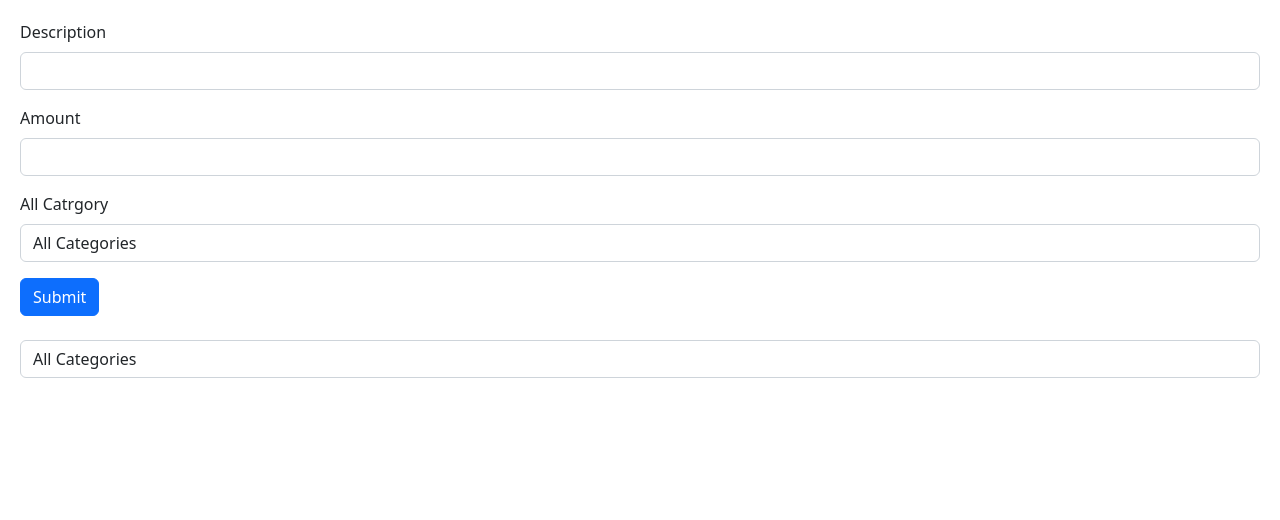
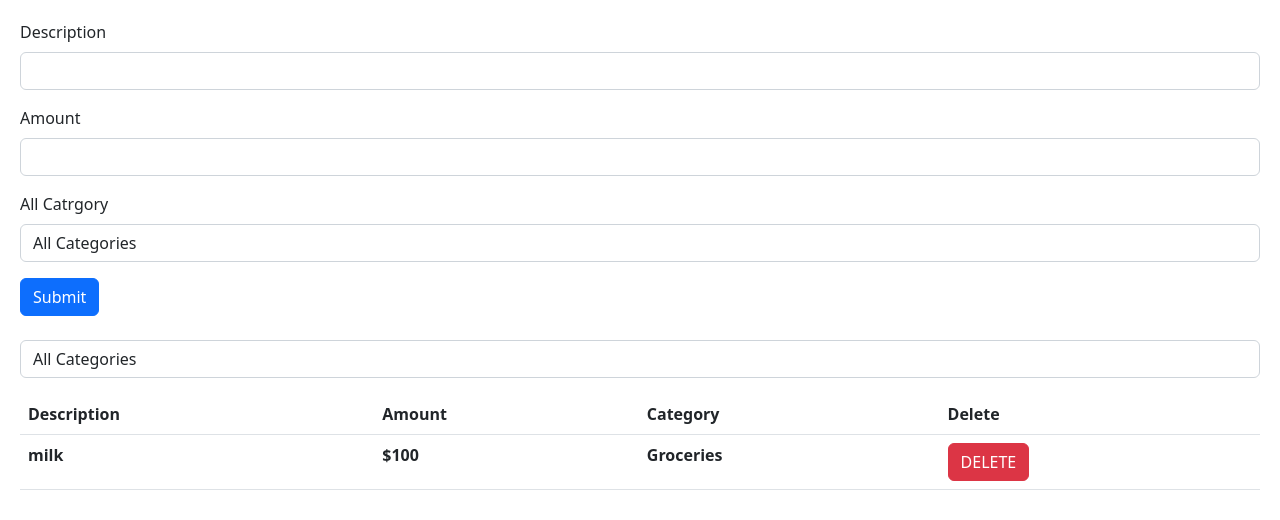
Before and after one commit to Zawa-ll/Expense-Tracker, a React (Create React App) app: page / in a window 1280 px wide. Shown: the top 520 px of the page. Built offline with nearby package versions, Linux system fonts and the light colour scheme.

Commit message:
adding expenses completed

```diff
--- a/src/components/Form.tsx
+++ b/src/components/Form.tsx
@@ -1,6 +1,6 @@
 import React, { useState } from 'react'
 import 'bootstrap/dist/css/bootstrap.css'
-import { appendErrors, FieldValues, useForm } from 'react-hook-form'
+import { useForm } from 'react-hook-form'
 
 interface FormData {
     description: string;
@@ -88,7 +88,33 @@ const Form = () => {
                     </select>
                 </div>
             </form>
+            <table className="table">
+                <thead>
+                    <tr>
+                        <th>Description</th>
+                        <th>Amount</th>
+                        <th>Category</th>
+                        <th>Delete</th>
+                    </tr>
+                </thead>
+                <tbody>
+                    <>
+                        {expenses.map(expense => {
+                            return (
+                                <tr>
+                                    <th>{expense.description}</th>
+                                    <th>${expense.amount}</th>
+                                    <th>{expense.category}</th>
+                                    <th>
+                                        <button className="btn btn-danger">DELETE</button>
+                                    </th>
+                                </tr>
+                            )
+                        })}
+                    </>
 
+                </tbody>
+            </table>
         </>
 
     )
```
